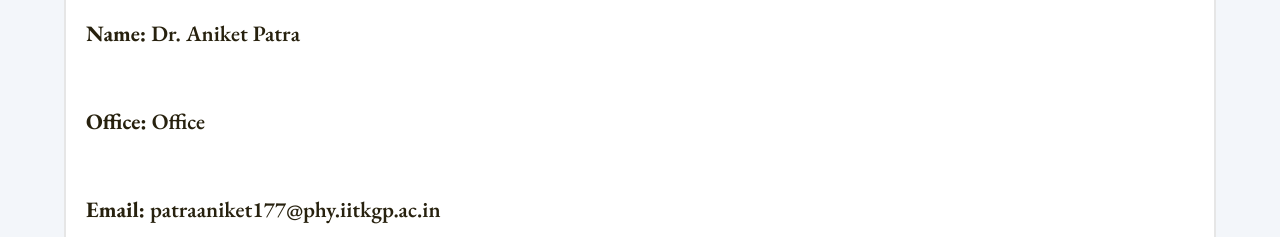
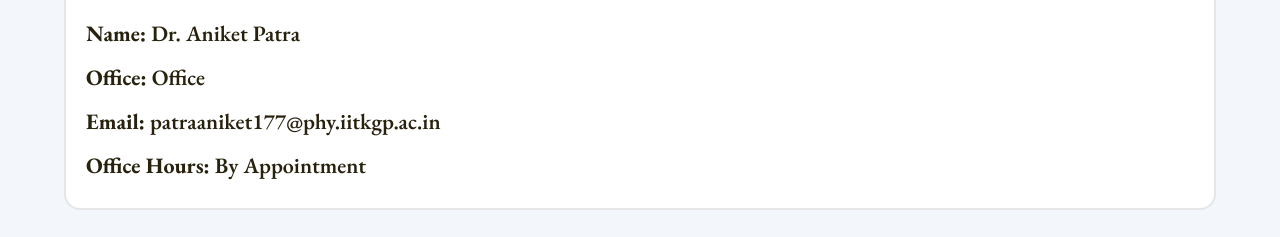
Before and after one commit to Baijayanta21/PH31207, a plain HTML site: page contact.html in a window 1280 px wide. Shown: the part 701-938 px from the top of the page. Drawn offline with nearby package versions, Linux system fonts and the light colour scheme.

Commit message:
Add files via upload

```diff
--- a/contact.html
+++ b/contact.html
@@ -67,11 +67,11 @@
 
 <p>
 
-<strong>Name:</strong> Dr. Aniket Patra<br><br>
+<strong>Name:</strong> Dr. Aniket Patra<br>
 
-<strong>Office:</strong> Office<br><br>
+<strong>Office:</strong> Office<br>
 
-<strong>Email:</strong> patraaniket177@phy.iitkgp.ac.in<br><br>
+<strong>Email:</strong> patraaniket177@phy.iitkgp.ac.in<br>
 
 <strong>Office Hours:</strong> By Appointment
 
```
